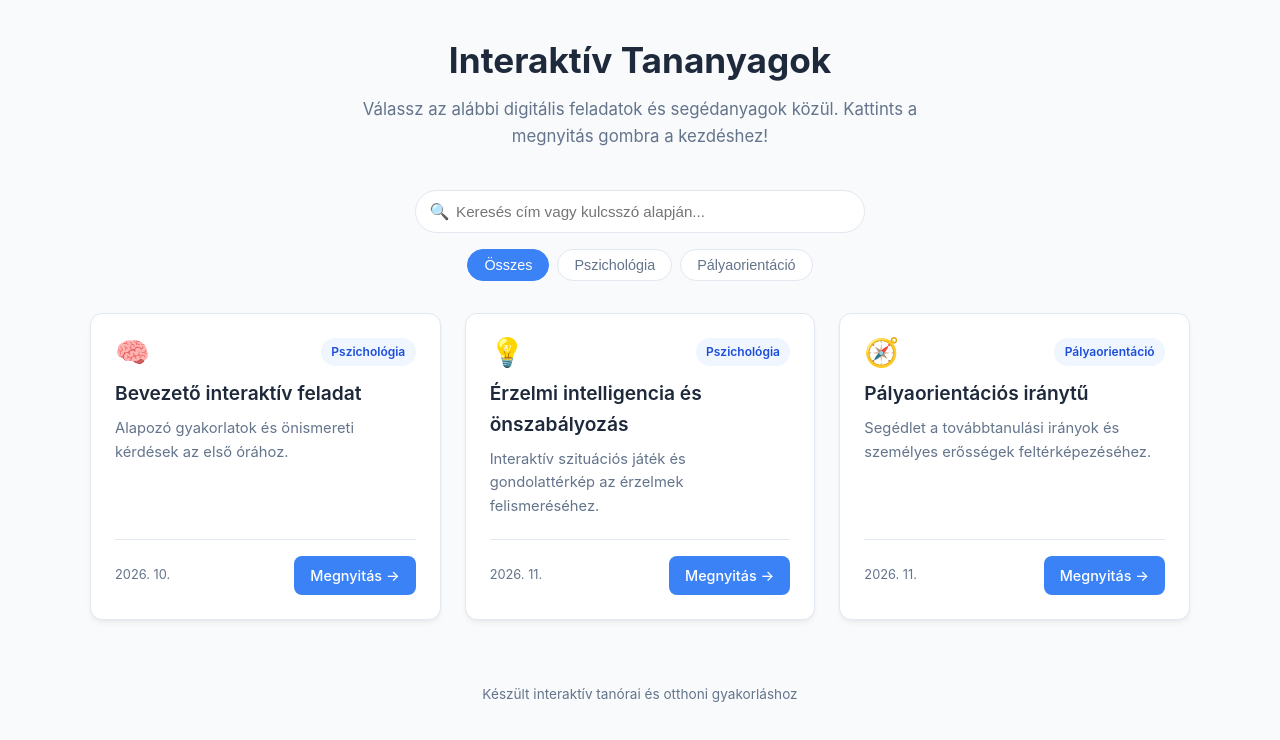
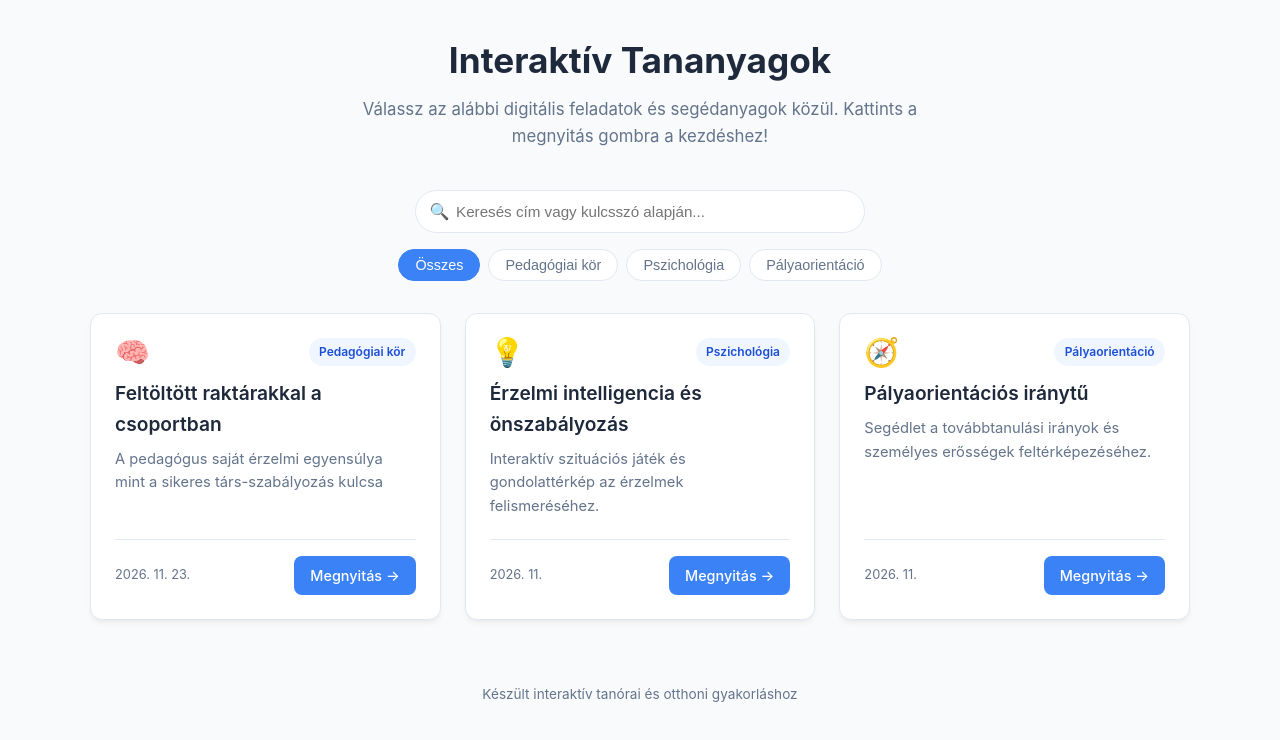
Before and after one commit to KonczMagda/Pedanap, a plain HTML site: page index.html in a window 1280 px wide. Drawn offline with Linux system fonts and the light colour scheme.

Commit message:
Update index.html

```diff
--- a/index.html
+++ b/index.html
@@ -272,12 +272,12 @@
     // =========================================================================
     const tananyagok = [
         {
-            cim: "Bevezető interaktív feladat",
-            leiras: "Alapozó gyakorlatok és önismereti kérdések az első órához.",
-            kategoria: "Pszichológia",
+            cim: "Feltöltött raktárakkal a csoportban",
+            leiras: "A pedagógus saját érzelmi egyensúlya mint a sikeres társ-szabályozás kulcsa",
+            kategoria: "Pedagógiai kör",
             ikon: "🧠",
-            datum: "2026. 10.",
-            fajl: "bevezeto.html"
+            datum: "2026. 11. 23.",
+            fajl: "feltoltott raktarakkal a csoportban - vegleges.html"
         },
         {
             cim: "Érzelmi intelligencia és önszabályozás",
```
